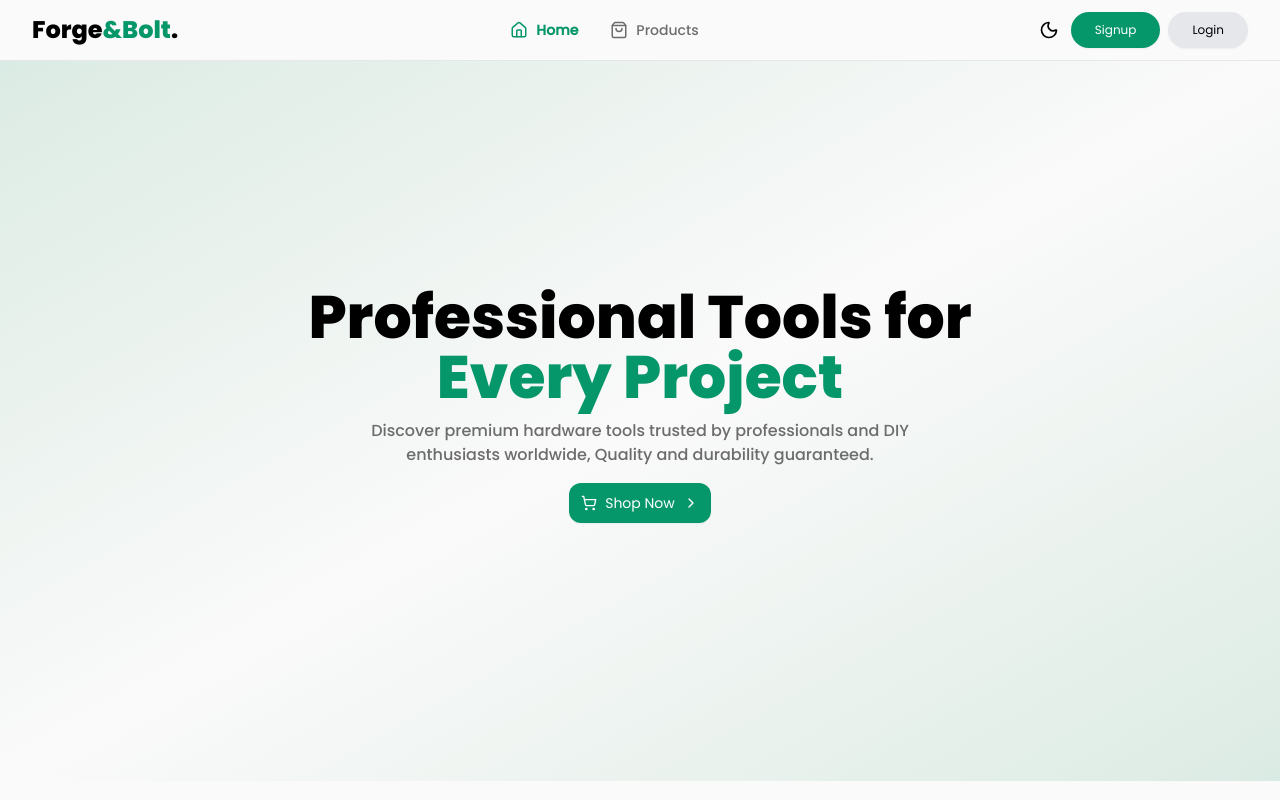
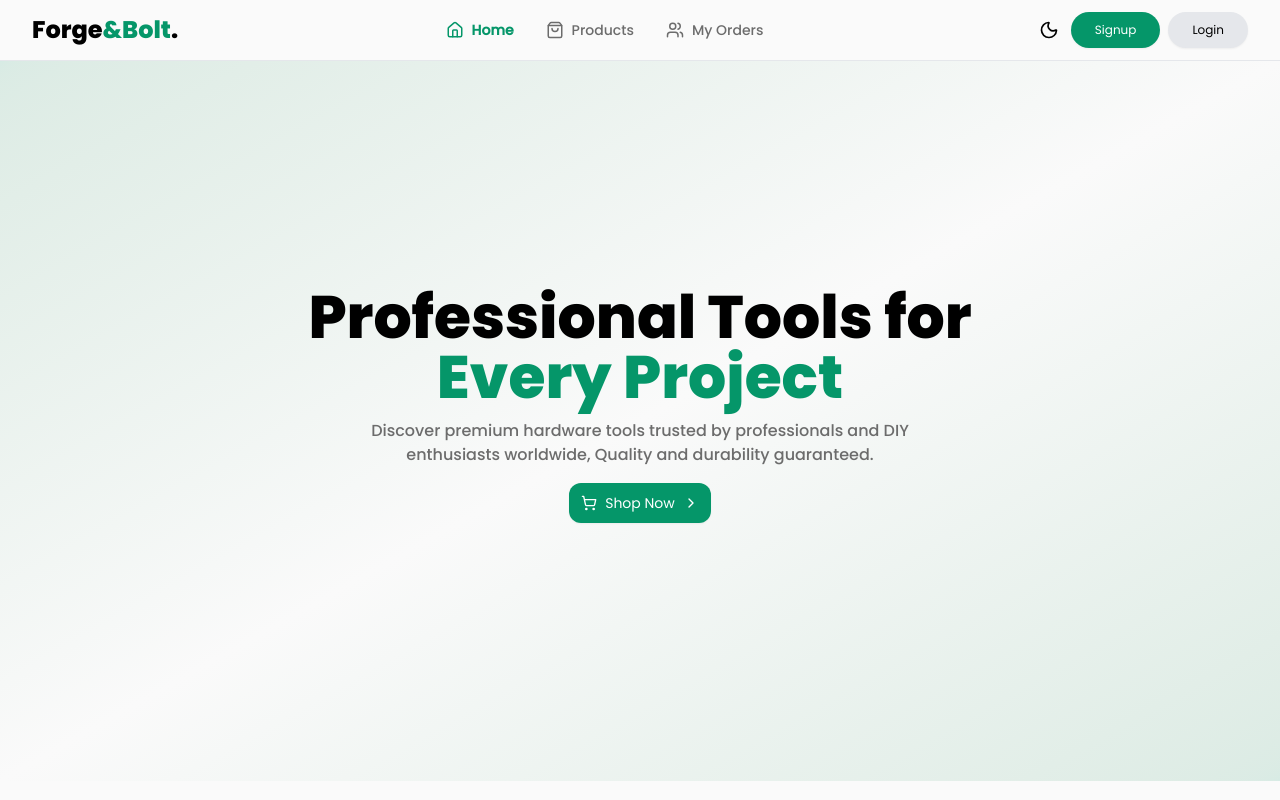
Before and after one commit to vicdevmanx/forgeBolt, a React (Vite) app: page / in a window 1280 px wide. Shown: the top 800 px of the page. Built offline with nearby package versions, Linux system fonts and the light colour scheme; no server answers.

Commit message:
feat: add "My Orders" link to Navbar and MobileNav for improved order navigation

```diff
--- a/src/blocks/Header.jsx
+++ b/src/blocks/Header.jsx
@@ -44,6 +44,7 @@ export default function Header() {
     logout()
     navigate('/')
     toast.info('You Logged Out')
+    window.location.reload()
   }
 
   const trigger = (
--- a/src/blocks/Navbar.jsx
+++ b/src/blocks/Navbar.jsx
@@ -29,6 +29,14 @@ export default function Navbar() {
         <ShoppingBag size={18} />
         Products
       </NavLink>
+       <NavLink to='/my-order' className={({ isActive }) =>
+            isActive
+              ? 'text-[var(--color-primary)] font-semibold flex items-center gap-2'
+              : 'text-[var(--text-tertiary)] hover:text-[var(--color-primary)] transition-colors flex items-center gap-2'
+          }>
+            <Users size={18} />
+            My Orders
+          </NavLink>
       {user?.role == 'admin' && (
         <>
           <NavLink to='/admin-overview' className={({ isActive }) =>
@@ -55,6 +63,7 @@ export default function Navbar() {
             <Users size={18} />
             All Users
           </NavLink>
+
         </>
       )}
     </nav>
--- a/src/blocks/mobileNav.jsx
+++ b/src/blocks/mobileNav.jsx
@@ -20,6 +20,7 @@ export default function MobileNavModal() {
     const navLinks = [
         { name: "Home", to: "/" },
         { name: "Products", to: "/products" },
+         { name: "  My Orders", to: "/my-order" },
     ]
 
     const adminLinks = [
```
